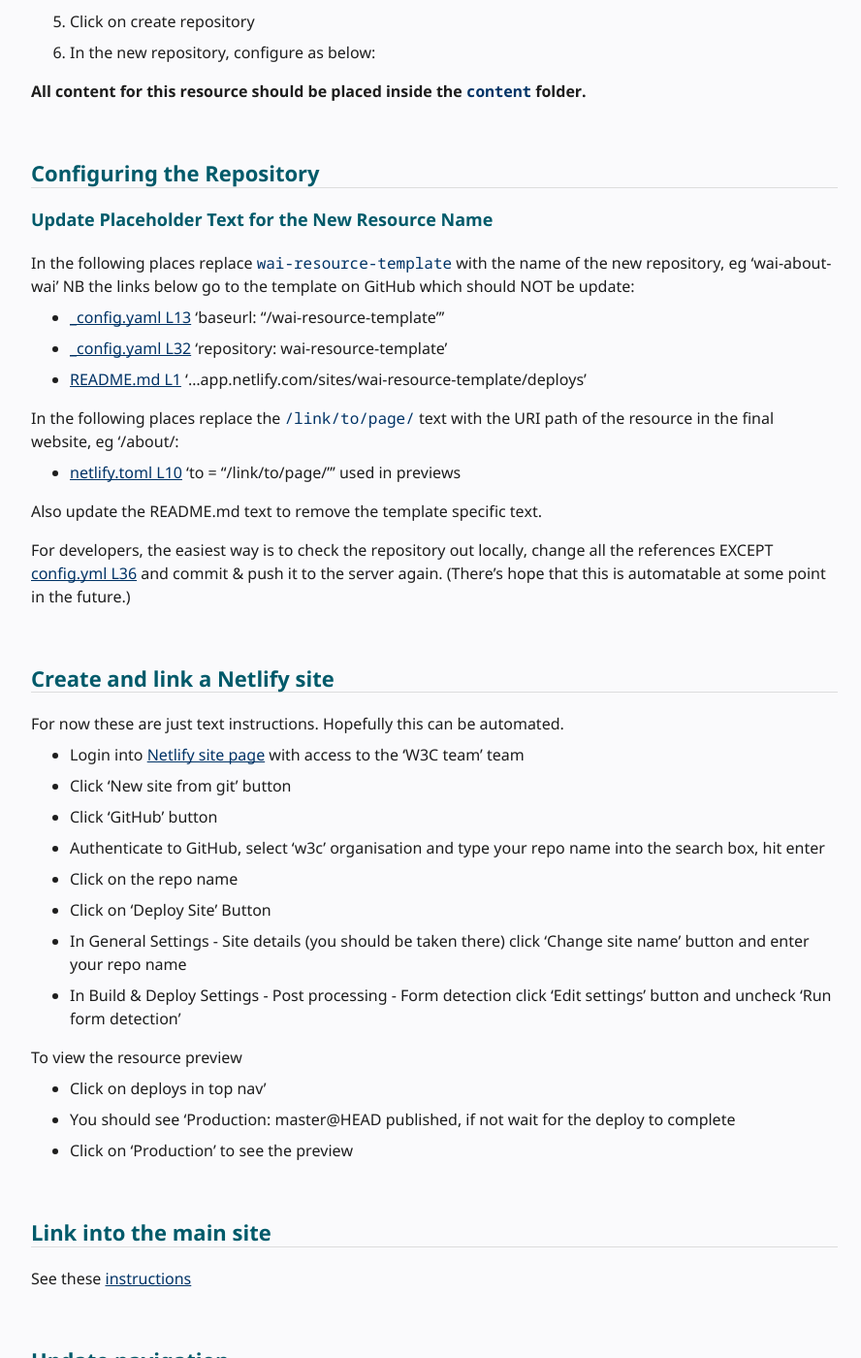
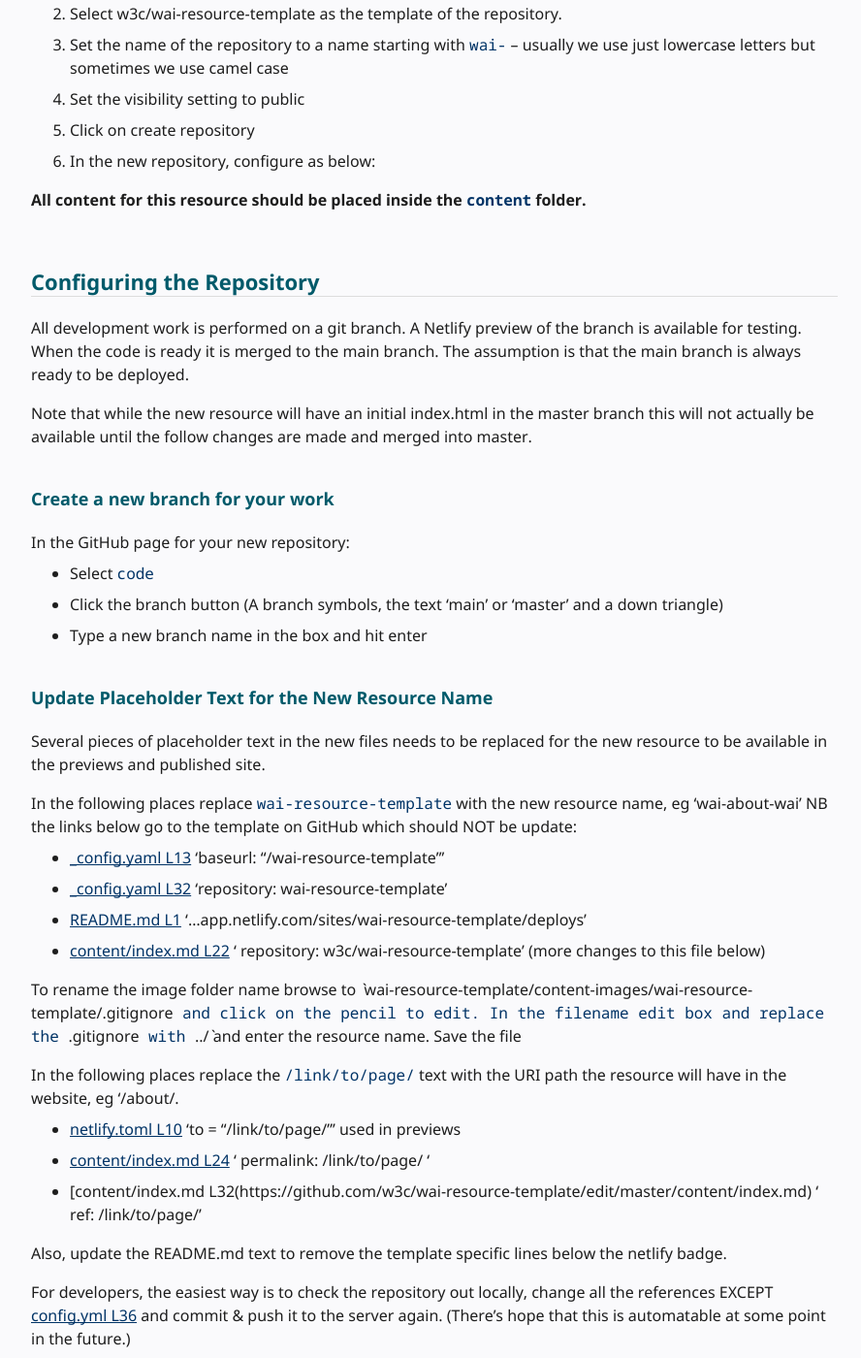
Before and after one commit to w3c/wai-website-theme, a Jekyll site: the page built from content/technical-create-new-resource.md, in a window 1280 px wide and 1400 px high, scrolled down 938 px. Shown: the whole window at 97% size, without its empty margins (336-1224 px from the left). Built offline with Jekyll 4.4.1, drawn with Linux system fonts in a browser that asks for light colours; cached includes are drawn as plain includes; comment, search, counter and statistics services are not loaded; some of the changed text lies outside the part shown.

Commit message:
Update notes

```diff
--- a/content/technical-create-new-resource.md
+++ b/content/technical-create-new-resource.md
@@ -19,7 +19,7 @@
 {% include box.html type="start" title="Summary" class="" %}
 {:/}
 
-Creating a new resource involves creating a new GitHub repository (from a template), updating the files and then linking into the full site, including navigation.
+Creating a new resource involves creating a new GitHub repository (from a template), updating the files and then linking into the full site, including navigation. These steps can all be performed online in a web browser.
 
 {::nomarkdown}
 {% include box.html type="end" %}
@@ -28,6 +28,8 @@
 {% include toc.html %}
 
 ## Creating the Repository
+
+Use the GitHub tool to create a new repository from the WAI resource template. Note the repository name is the same as the resource name.
 
 1. Visit the [github.com/new](https://github.com/new)
 2. Select w3c/wai-resource-template as the template of the repository.
@@ -40,23 +42,42 @@
 
 ## Configuring the Repository
 
+All development work is performed on a git branch. A Netlify preview of the branch is available for testing. When the code is ready it is merged to the main branch. The assumption is that the main branch is always ready to be deployed.
+
+Note that while the new resource will have an initial index.html in the master branch this will not actually be available until the follow changes are made and merged into master.
+
+### Create a new branch for your work
+
+In the GitHub page for your new repository:
+
+- Select `code`
+- Click the branch button (A branch symbols, the text 'main' or 'master' and a down triangle)
+- Type a new branch name in the box and hit enter
+
 ### Update Placeholder Text for the New Resource Name
 
-In the following places replace `wai-resource-template` with the name of the new repository, eg 'wai-about-wai' NB the links below go to the template on GitHub which should NOT be update:
+Several pieces of placeholder text in the new files needs to be replaced for the new resource to be available in the previews and published site.
+
+In the following places replace `wai-resource-template` with the new resource name, eg 'wai-about-wai' NB the links below go to the template on GitHub which should NOT be update:
 
 - [_config.yaml L13](https://github.com/w3c/wai-resource-template/blob/master/_config.yml#L13) 'baseurl: "/wai-resource-template"'
-- [_config.yaml L32](https:/github.com/w3c/wai-resource-template/blob/master/_config.yml#L32) 'repository: wai-resource-template'
+- [_config.yaml L32](https://github.com/w3c/wai-resource-template/blob/master/_config.yml#L32) 'repository: wai-resource-template'
 - [README.md L1](https://github.com/w3c/wai-resource-template/edit/master/README.md) '...app.netlify.com/sites/wai-resource-template/deploys'
+- [content/index.md L22](https://github.com/w3c/wai-resource-template/edit/master/content/index.md) '  repository: w3c/wai-resource-template' (more changes to this file below)
 
-In the following places replace the `/link/to/page/` text with the URI path of the resource in the final website, eg '/about/:
+To rename the image folder name browse to ` wai-resource-template/content-images/wai-resource-template/.gitignore` and click on the pencil to edit. In the filename edit box and replace the `.gitignore` with  `../` and enter the resource name. Save the file
+
+In the following places replace the `/link/to/page/` text with the URI path the resource will have in the website, eg '/about/.
 
 - [netlify.toml L10](https://github.com/w3c/wai-resource-template/blob/master/netlify.toml#L10) 'to = "/link/to/page/"' used in previews
+- [content/index.md L24](https://github.com/w3c/wai-resource-template/edit/master/content/index.md) '  permalink: /link/to/page/ '
+- [content/index.md L32(https://github.com/w3c/wai-resource-template/edit/master/content/index.md) '  ref: /link/to/page/'
 
-Also update the README.md text to remove the template specific text.
+Also, update the README.md text to remove the template specific lines below the netlify badge.
 
 For developers, the easiest way is to check the repository out locally, change all the references EXCEPT [config.yml L36](https://github.com/w3c/wai-about-wai/blob/master/_config.yml#L36) and commit & push it to the server again. (There’s hope that this is automatable at some point in the future.)
 
-## Create and link a Netlify site
+## Create and link a Netlify site for preview
 
 For now these are just text instructions. Hopefully this can be automated.
 
@@ -77,8 +98,10 @@
 
 ## Link into the main site
 
-See these [instructions](./technical-integrate/)
+Goto the GitHub [Add Resource Workflow](https://github.com/w3c/wai-website/actions?query=workflow%3A%22Add+Resource%22) for the wai-website and click the "Run workflow" Button. Enter the resource name - eg 'wai-about-wai) and click "Run workflow" again. Wait for the Workflow to complete
 
-## Update navigation
+## Add the Resource to the Navigation
 
-See these [instructions](./technical-navogation/)
+NB that the navigation.yml file is shared by all previews and the published site so must only be changed one the new resource is ready ot be published.
+
+See these [instructions](./technical-navigation/)
```
Also changed, not shown: content/technical-integrate.md (deleted, +0 -70 lines).
